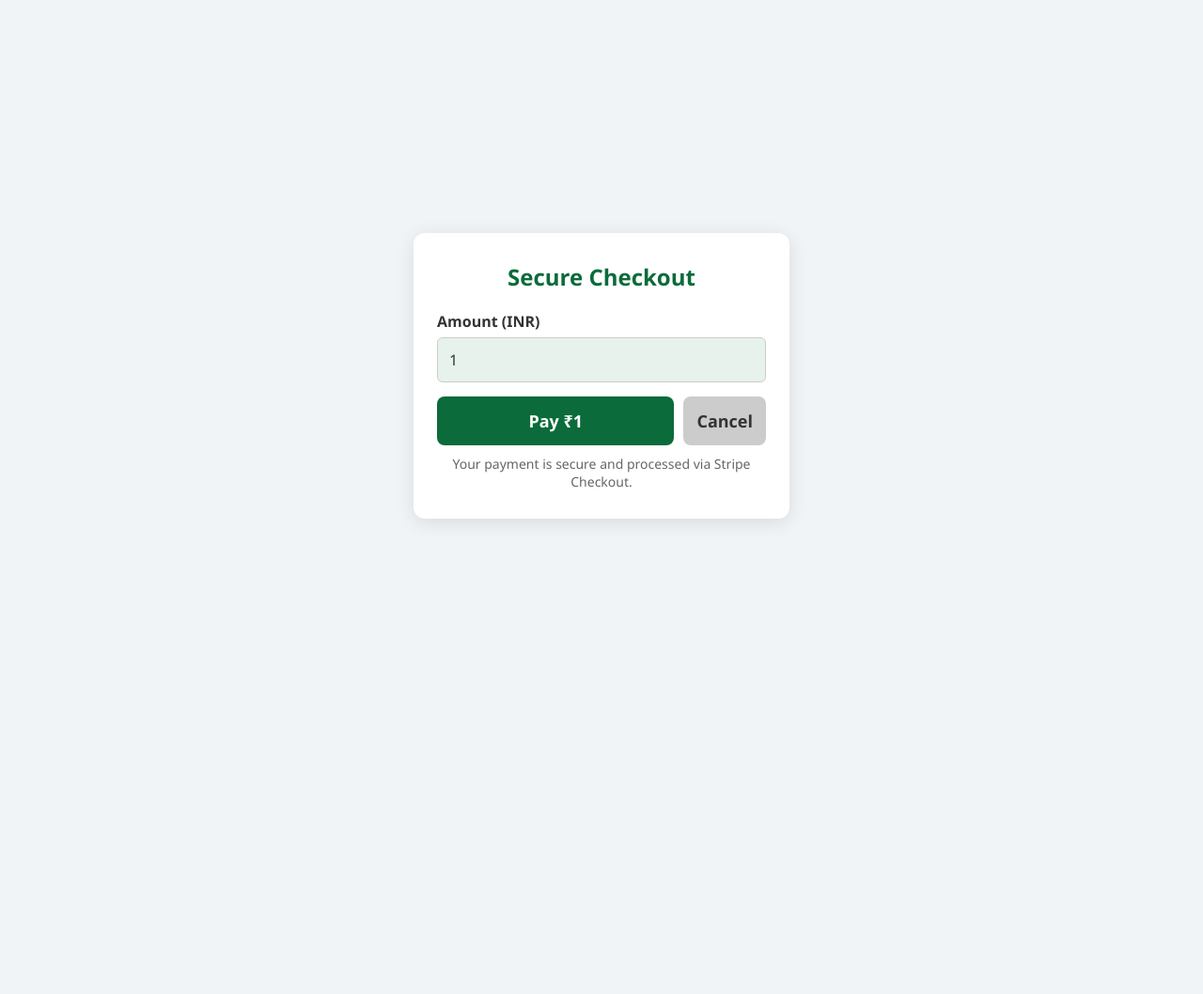
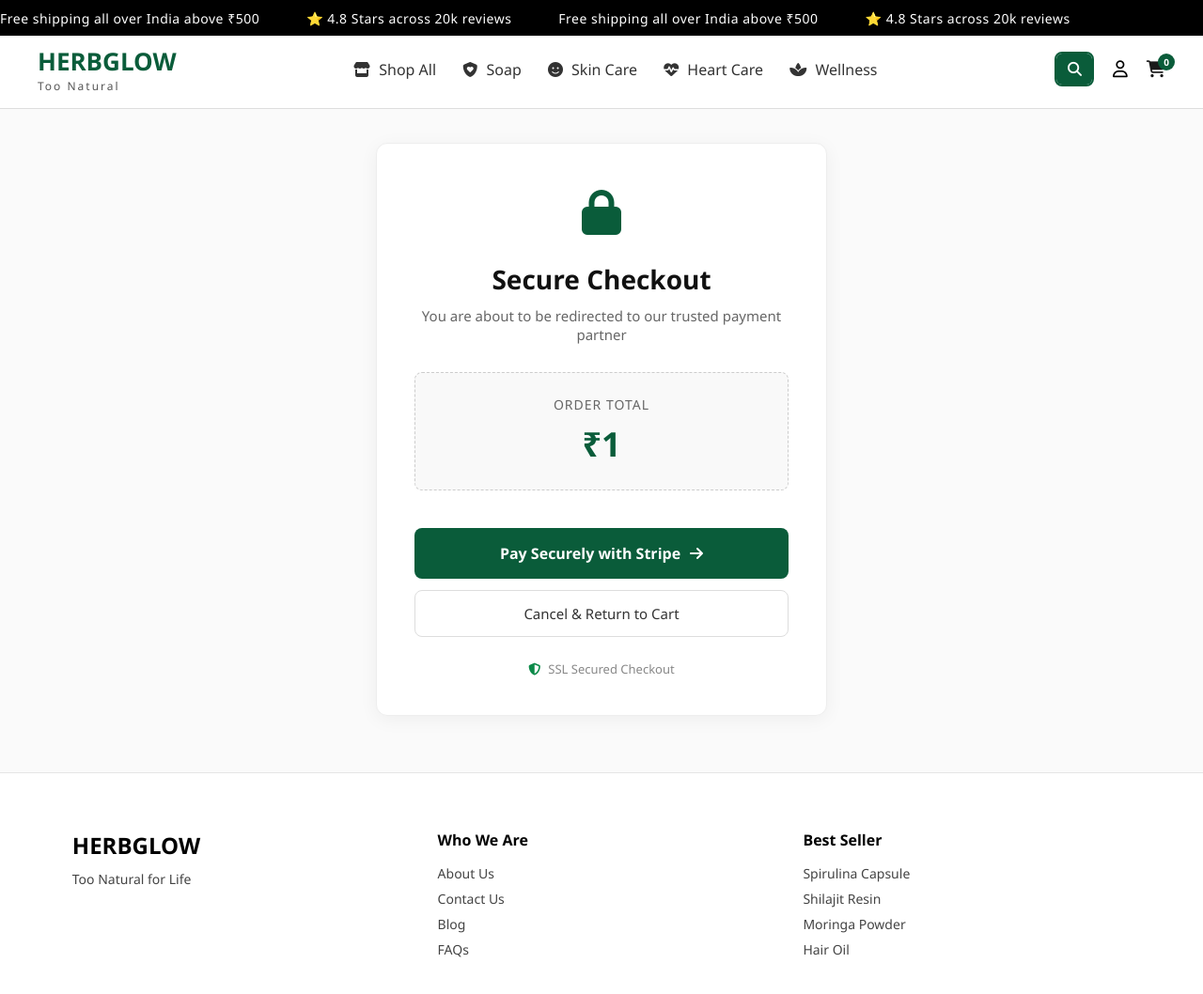
Before and after one commit to hinex-vaghadiya/frontend, a Django app: template users/templates/payment.html in a window 1280 px wide. Shown: the whole page at 94% size. Before the commit the page ends 556 px from the top, so only its background shows below. Run offline with Django 5.2, Linux system fonts and the light colour scheme; the template is opened without the code that fills it: most values are stand-ins (such as "Sample title", 1, 10 or a date in 2020).

Commit message:
checkout ui changes

```diff
--- a/users/templates/payment.html
+++ b/users/templates/payment.html
@@ -1,166 +1,189 @@
+{% load static %}
 <!DOCTYPE html>
 <html lang="en">
 
 <head>
     <meta charset="UTF-8">
     <meta name="viewport" content="width=device-width, initial-scale=1.0">
-    <title>Stripe Checkout Gateway</title>
+    <title>Secure Checkout</title>
+    <link rel="stylesheet" href="https://cdnjs.cloudflare.com/ajax/libs/font-awesome/6.5.0/css/all.min.css">
+    <link rel="stylesheet" href="{% static 'css/style.css'%}">
     <style>
-        * {
-            box-sizing: border-box;
-            margin: 0;
-            padding: 0;
-            font-family: 'Segoe UI', Tahoma, Geneva, Verdana, sans-serif;
+        .checkout-page-container {
+            min-height: calc(100vh - 400px);
+            display: flex;
+            align-items: center;
+            justify-content: center;
+            padding: 60px 20px;
+            background: #fafafa;
         }
 
-        body {
-            background: #f0f4f7;
-            display: flex;
-            justify-content: center;
-            align-items: center;
-            min-height: 100vh;
+        .checkout-card {
+            background: #fff;
+            width: 100%;
+            max-width: 480px;
+            border-radius: 12px;
+            padding: 40px;
+            text-align: center;
+            box-shadow: 0 4px 20px rgba(0, 0, 0, 0.05);
+            border: 1px solid #eee;
         }
 
-        .upi-container {
-            background: #fff;
-            width: 100%;
-            max-width: 400px;
-            border-radius: 12px;
-            padding: 30px 25px;
-            text-align: center;
-            box-shadow: 0 4px 20px rgba(0, 0, 0, 0.1);
-        }
-
-        .upi-container h2 {
-            color: #0b6b3a;
+        .checkout-icon {
+            font-size: 48px;
+            color: #0a5c3a;
             margin-bottom: 20px;
         }
 
-        .form-group {
-            margin-bottom: 15px;
-            text-align: left;
+        .checkout-card h2 {
+            color: #111;
+            font-size: 28px;
+            margin-bottom: 10px;
+            font-weight: 600;
         }
 
-        .form-group label {
-            display: block;
-            margin-bottom: 6px;
-            font-weight: 600;
-            color: #333;
+        .checkout-subtitle {
+            color: #666;
+            margin-bottom: 30px;
+            font-size: 15px;
         }
 
-        .form-group input {
-            width: 100%;
-            padding: 12px;
-            border-radius: 6px;
-            border: 1px solid #ccc;
-            font-size: 16px;
-            outline: none;
-            transition: all 0.2s ease;
+        .amount-display {
+            background: #f9f9f9;
+            border-radius: 8px;
+            padding: 24px;
+            text-align: center;
+            margin-bottom: 30px;
+            border: 1px dashed #ccc;
         }
 
-        .form-group input:focus {
-            border-color: #0b6b3a;
-            box-shadow: 0 0 5px rgba(11, 107, 58, 0.3);
+        .amount-label {
+            font-size: 14px;
+            color: #666;
+            margin-bottom: 8px;
+            text-transform: uppercase;
+            letter-spacing: 1px;
         }
 
-        .form-group input[readonly] {
-            background: #e6f2eb;
-            color: #333;
-            cursor: not-allowed;
+        .amount-value {
+            font-size: 36px;
+            font-weight: 700;
+            color: #0a5c3a;
         }
 
         .button-row {
             display: flex;
-            gap: 10px;
-            margin-top: 15px;
+            flex-direction: column;
+            gap: 12px;
         }
 
-        .upi-btn,
-        .cancel-btn {
-            flex: 1;
-            padding: 14px;
-            font-size: 18px;
+        .checkout-btn {
+            background: #0a5c3a;
+            color: #fff;
+            border: none;
+            padding: 16px;
+            font-size: 16px;
             font-weight: 600;
             border-radius: 8px;
             cursor: pointer;
-            transition: all 0.2s ease;
-            border: none;
+            transition: all 0.3s ease;
+            display: flex;
+            align-items: center;
+            justify-content: center;
+            gap: 10px;
+            width: 100%;
         }
 
-        .upi-btn {
-            background: #0b6b3a;
-            color: #fff;
-        }
-
-        .upi-btn:hover {
-            background: #09572d;
+        .checkout-btn:hover {
+            background: #084c30;
+            transform: translateY(-2px);
+            box-shadow: 0 4px 12px rgba(10, 92, 58, 0.2);
         }
 
         .cancel-btn {
-            background: #ccc;
+            background: #fff;
             color: #333;
+            border: 1px solid #ddd;
+            padding: 14px;
+            font-size: 15px;
+            font-weight: 500;
+            border-radius: 8px;
+            cursor: pointer;
+            transition: all 0.3s ease;
+            width: 100%;
         }
 
         .cancel-btn:hover {
-            background: #999;
+            background: #f5f5f5;
         }
 
-        .qr-section {
-            margin: 20px 0;
+        .secure-badge {
+            margin-top: 25px;
+            display: flex;
+            align-items: center;
+            justify-content: center;
+            gap: 8px;
+            color: #888;
+            font-size: 13px;
         }
 
-        .qr-section img {
-            max-width: 200px;
-        }
-
-        .info-text {
-            font-size: 14px;
-            color: #666;
-            margin-top: 10px;
-        }
-
-        @media(max-width:450px) {
-            .qr-section img {
-                max-width: 150px;
-            }
-
-            .button-row {
-                flex-direction: column;
-            }
+        .secure-badge i {
+            color: #0c8a49;
         }
     </style>
 </head>
 
 <body>
-    <div class="upi-container">
+    <!-- TOP INFO BAR -->
+    {% include "topbar.html" %}
+
+    <!-- NAVBAR -->
+    {% include "navbar.html" %}
+
+    <div class="checkout-page-container">
+        <div class="checkout-card">
+            <div class="checkout-icon">
+                <i class="fa-solid fa-lock"></i>
+            </div>
+
             <h2>Secure Checkout</h2>
+            <p class="checkout-subtitle">You are about to be redirected to our trusted payment partner</p>
 
+            <div class="amount-display">
+                <div class="amount-label">Order Total</div>
+                <div class="amount-value">₹{{ checkout_data.0.total_amount }}</div>
+            </div>
+
+            <div class="button-row">
                 <form action="{% url 'process-upi-payment'%}" method="POST">
                     {% csrf_token %}
                     <input type="hidden" name="id" value="{{ checkout_data.0.id }}">
                     <input type="hidden" name="total_amount" value="{{ checkout_data.0.total_amount }}">
+                    <button type="submit" class="checkout-btn">
+                        <span>Pay Securely with Stripe</span>
+                        <i class="fa-solid fa-arrow-right"></i>
+                    </button>
+                </form>
 
-            <!-- Total Amount (readonly) -->
-            <div class="form-group">
-                <label for="amount">Amount (INR)</label>
-                <input type="number" id="amount" name="amount" value="{{ checkout_data.0.total_amount }}" readonly>
-            </div>
-
-            <!-- Buttons: Pay Now + Cancel -->
-            <div class="button-row">
-                <button type="submit" class="upi-btn">Pay ₹{{ checkout_data.0.total_amount }}</button>
-        </form>
                 <form action="{% url 'cancel-order'%}" method="POST">
                     {% csrf_token %}
                     <input type="hidden" name="id" value="{{ checkout_data.0.id }}">
                     <input type="hidden" name="total_amount" value="{{ checkout_data.0.total_amount }}">
-            <button type="submit" class="cancel-btn">Cancel</button>
+                    <button type="submit" class="cancel-btn">Cancel & Return to Cart</button>
                 </form>
             </div>
 
-    <p class="info-text">Your payment is secure and processed via Stripe Checkout.</p>
+            <div class="secure-badge">
+                <i class="fa-solid fa-shield-halved"></i>
+                <span>SSL Secured Checkout</span>
+            </div>
+        </div>
+    </div>
 
-    </div>
+    <!-- FOOTER -->
+    {% include "footer.html" %}
+
+    <script src="{% static 'js/script.js'%}"></script>
 </body>
 
 </html>
```
Also changed, not shown: users/templates/payment_success_poll.html (+138 -70 lines). Lines whose indentation alone changed are shown as unchanged.
